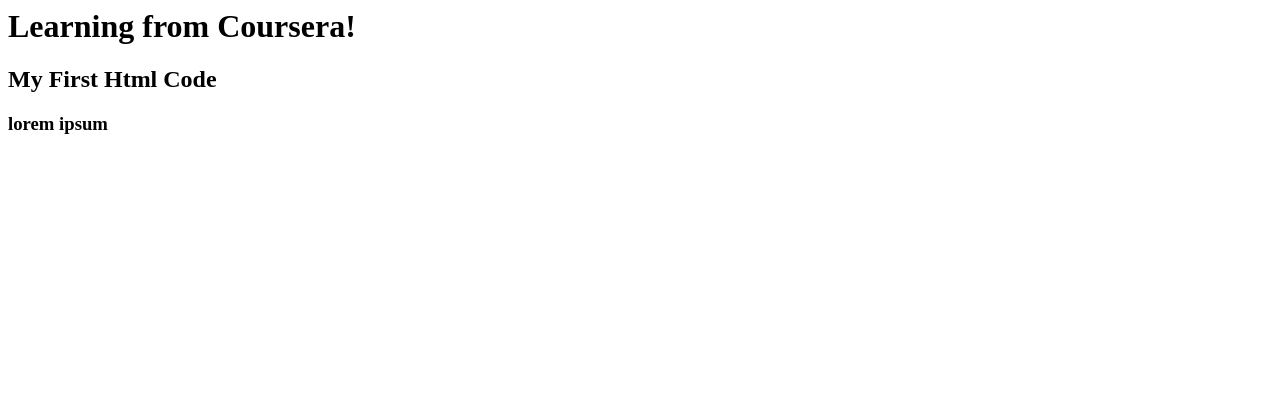
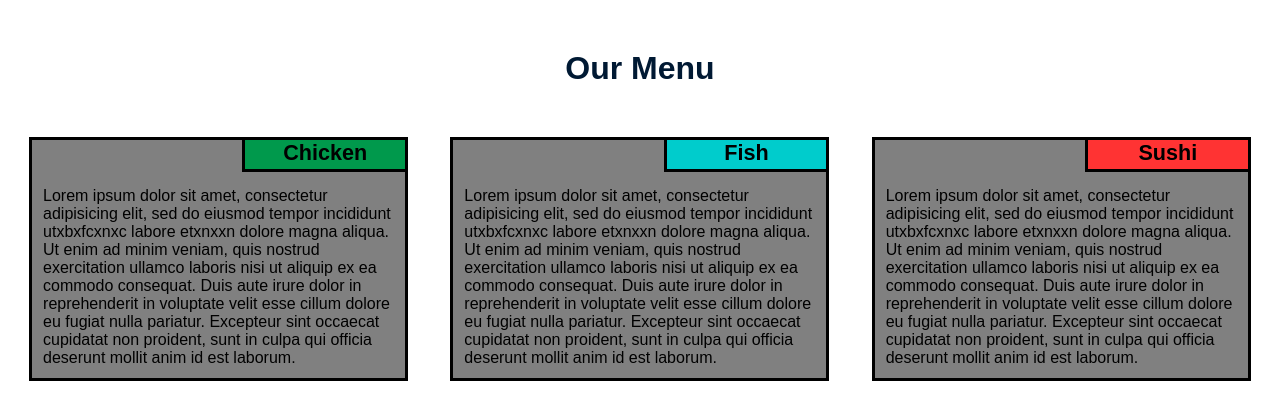
Before and after one commit to Bhargav-KM/coursera-test, a plain HTML site: page Coursera-Week2-Work/index.html in a window 1280 px wide. Drawn offline with Linux system fonts and the light colour scheme.

Commit message:
Week-2 Assignment

```diff
--- a/Coursera-Week2-Work/index.html
+++ b/Coursera-Week2-Work/index.html
@@ -1,13 +1,111 @@
 <html-document>
 <html>
 <head>
-	<title> Coursera</title>
+	<meta charset="utf-8">
+	<meta name="viewport" content="width=device-width, initial-scale=1">
+	<title> Week-2 Assignment</title>
+	<style>
+		* {
+			box-sizing: border-box;
+			font-family: Sans-serif;
+
+		}
+		#n1 {
+			margin: 50px;
+			text-align: center;
+			color: #001933;
+		}
+		.row {
+			border: 3px solid black;
+			background-color: gray;
+			width: 90%;
+			padding: 11px;
+			padding-top: 0px;
+			padding-right: 0px;
+			margin-left: auto;
+			margin-right: auto;
+			margin-bottom: 30px;
+		}
+		.topic{
+			border-left: 3px solid black;
+			border-bottom: 3px solid black;
+			font-size: 135%;
+			text-align: center;
+			font-weight: bold;
+			margin: 15px;
+			margin-top: 0px;
+			margin-right: 0px;
+			margin-left: 55%;
+			padding-bottom: 3px;
+		}
+		#t1 {
+			background-color: #00994C;
+		}
+		#t2 {
+			background-color: #00CCCC;
+		}
+		#t3 {
+			background-color: #FF3333;
+		}
+
+
+		@media (min-width: 992px) {
+			.col-lg-4 {
+				float: left;
+				width: 33.33%;
+			}
+		}
+		@media (min-width: 768px) and (max-width: 991px) {
+			.col-md-6 {
+				float: left;
+				width: 50%;
+			}
+			#tab{
+				width: 100%
+			}
+			#t1, #t2 {
+				margin-left: 65%;
+			}
+			#t3{
+				margin-left: 80%;
+			}
+		}
+		@media (max-width: 767px) {
+			.col-sm-12 {
+				float: left;
+				width: 100%;
+			}
+			.topic {
+				margin-left: 70%;
+			}
+		}
+
+
+
+	</style>
 </head>
 <body>
-	<h1>Learning from Coursera! </h1>
-	<h2>My First Html Code</h2>
-	<h3>lorem ipsum</h3>
-
+	<h1 id="n1">Our Menu</h1>
+	<div id="container">
+		<div class="col-lg-4 col-md-6 col-sm-12"><section class="row"><section class="topic" id="t1">Chicken</section>Lorem ipsum dolor sit amet, consectetur adipisicing elit, sed do eiusmod
+		tempor incididunt utxbxfcxnxc labore etxnxxn dolore magna aliqua. Ut enim ad minim veniam,
+		quis nostrud exercitation ullamco laboris nisi ut aliquip ex ea commodo
+		consequat. Duis aute irure dolor in reprehenderit in voluptate velit esse
+		cillum dolore eu fugiat nulla pariatur. Excepteur sint occaecat cupidatat non
+		proident, sunt in culpa qui officia deserunt mollit anim id est laborum.</section></div>
+		<div class="col-lg-4 col-md-6 col-sm-12"><section class="row"><section class="topic" id="t2">Fish</section>Lorem ipsum dolor sit amet, consectetur adipisicing elit, sed do eiusmod
+		tempor incididunt utxbxfcxnxc labore etxnxxn dolore magna aliqua. Ut enim ad minim veniam,
+		quis nostrud exercitation ullamco laboris nisi ut aliquip ex ea commodo
+		consequat. Duis aute irure dolor in reprehenderit in voluptate velit esse
+		cillum dolore eu fugiat nulla pariatur. Excepteur sint occaecat cupidatat non
+		proident, sunt in culpa qui officia deserunt mollit anim id est laborum.</section></div>
+		<div id="tab" class="col-lg-4 col-md-6 col-sm-12"><section class="row"><section class="topic" id="t3">Sushi</section>Lorem ipsum dolor sit amet, consectetur adipisicing elit, sed do eiusmod
+		tempor incididunt utxbxfcxnxc labore etxnxxn dolore magna aliqua. Ut enim ad minim veniam,
+		quis nostrud exercitation ullamco laboris nisi ut aliquip ex ea commodo
+		consequat. Duis aute irure dolor in reprehenderit in voluptate velit esse
+		cillum dolore eu fugiat nulla pariatur. Excepteur sint occaecat cupidatat non
+		proident, sunt in culpa qui officia deserunt mollit anim id est laborum.</section></div>
+	</div>
 
 </body>
 </html>
```
